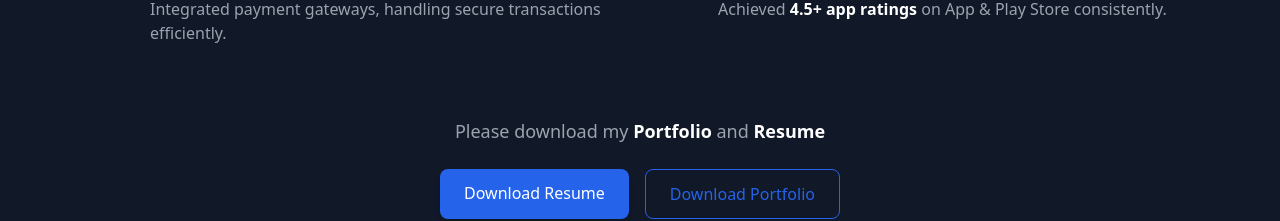
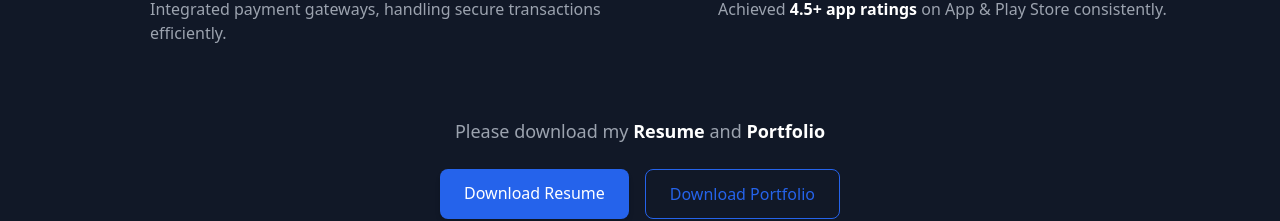
Before and after one commit to saurabh10/portfolio, a React (Create React App) app: page / in a window 1280 px wide. Shown: the part 1381-1602 px from the top of the page. Built offline with nearby package versions, Linux system fonts and the light colour scheme.

Commit message:
fix pdf name case

```diff
--- a/src/components/About.js
+++ b/src/components/About.js
@@ -221,7 +221,7 @@ export default function About() {
 
   {/* Heading Text */}
   <p className="text-gray-400 mb-6 text-lg">
-    Please download my <span className="text-white font-semibold">Portfolio</span> and <span className="text-white font-semibold">Resume</span>
+    Please download my <span className="text-white font-semibold">Resume</span> and <span className="text-white font-semibold">Portfolio</span>
   </p>
 
   {/* Buttons */}
@@ -238,7 +238,7 @@ export default function About() {
 
     {/* Portfolio Button */}
     <a
-      href="/portfolio.pdf"
+      href="/Portfolio.pdf"
       download
       className="border border-primary text-primary px-6 py-3 rounded-lg transition hover:bg-primary hover:text-white hover:scale-105"
     >
```
